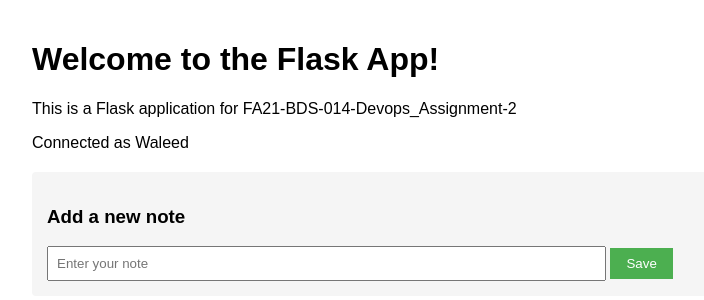
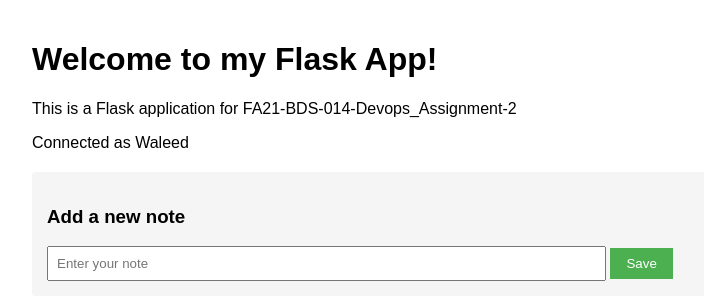
Before and after one commit to M-Waleed7/flask-app, a Flask app: page / in a window 1280 px wide. Shown: the top 300 px of the page, without its empty margins (208-912 px from the left). Run offline with Flask 3, Linux system fonts and the light colour scheme; data that the repository does not hold is empty; parts of the project's set-up code (start-up, migrations or seed data) failed here and were passed over.

Commit message:
Update index.html

```diff
--- a/templates/index.html
+++ b/templates/index.html
@@ -41,7 +41,7 @@
     </style>
   </head>
   <body>
-    <h1>Welcome to the Flask App!</h1>
+    <h1>Welcome to my Flask App!</h1>
     <p>This is a Flask application for FA21-BDS-014-Devops_Assignment-2</p>
     <p>Connected as Waleed</p>
 
```
